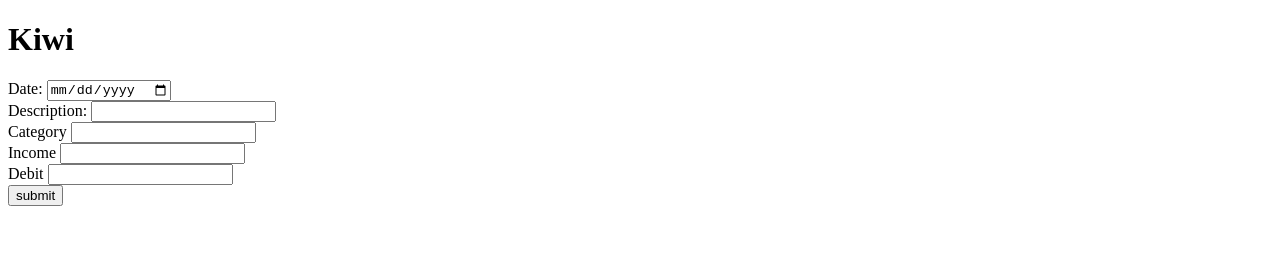
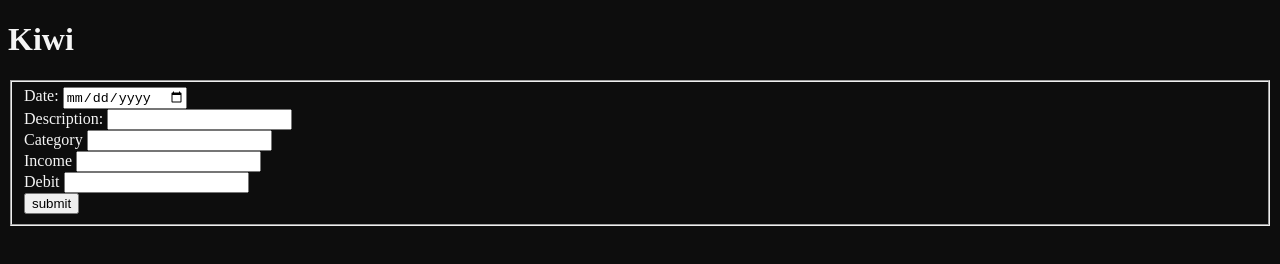
Before and after one commit to raberto-official/PurpleKiwi, a plain HTML site: page Folder/index.html in a window 1280 px wide. Drawn offline with nearby package versions, Linux system fonts and the light colour scheme.

Commit message:
style added
style added need to work on js

```diff
--- a/Folder/index.html
+++ b/Folder/index.html
@@ -4,16 +4,18 @@
     <meta charset="UTF-8">
     <meta name="viewport" content="width=device-width, initial-scale=1.0">
     <link rel="stylesheet" href="style.css">
-    <script src="script.js"></script>
-    <script type="text/javascript" src="/jquery/jquery-3.6.0.min.js"></script>
     <title>Kiwi</title>
 </head>
 <body>
+    <header id="header">
         <div id="title">
             <h1>Kiwi</h1>
         </div>
-    <div id="form">
-        <form action="" method="get">
+    </header>
+    <main>
+        <section id="form">
+            <form action="" method="get" id="form">
+                <fieldset id="fieldset">
                     <label for="date">Date:</label>
                     <input type="date" name="date" id="date"><br>
                     <label for="description">Description:</label>
@@ -44,7 +46,14 @@
                     <label for="debit">Debit</label>
                     <input type="number" name="debit" id="debit"><br>
                     <input type="button" value="submit">
+                </fieldset>
             </form>
-    </div>
+        </section>
+    </main>
+    <footer>
+
+    </footer>
+    <script src="script.js"></script>
+    <script type="text/javascript" src="/jquery/jquery-3.6.0.min.js"></script>
 </body>
 </html>
--- a/Folder/script.js
+++ b/Folder/script.js
@@ -0,0 +1,3 @@
+document.addEventListener('DOMContentLoaded', (event) => {
+    document.getElementById('')
+})
--- a/Folder/style.css
+++ b/Folder/style.css
@@ -0,0 +1,4 @@
+body {
+    background-color: #0d0d0d;
+    color: whitesmoke;
+}
```
Lines whose indentation alone changed are shown as unchanged.
